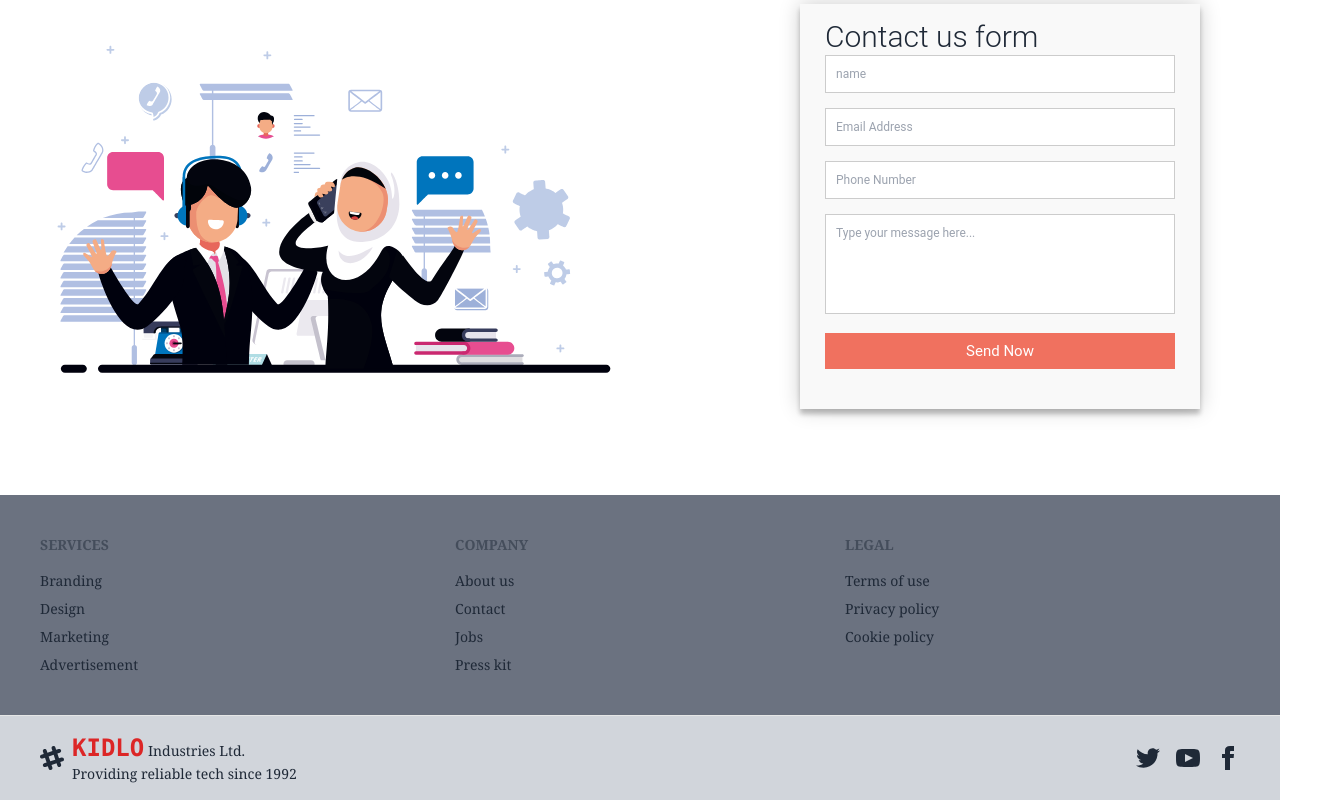
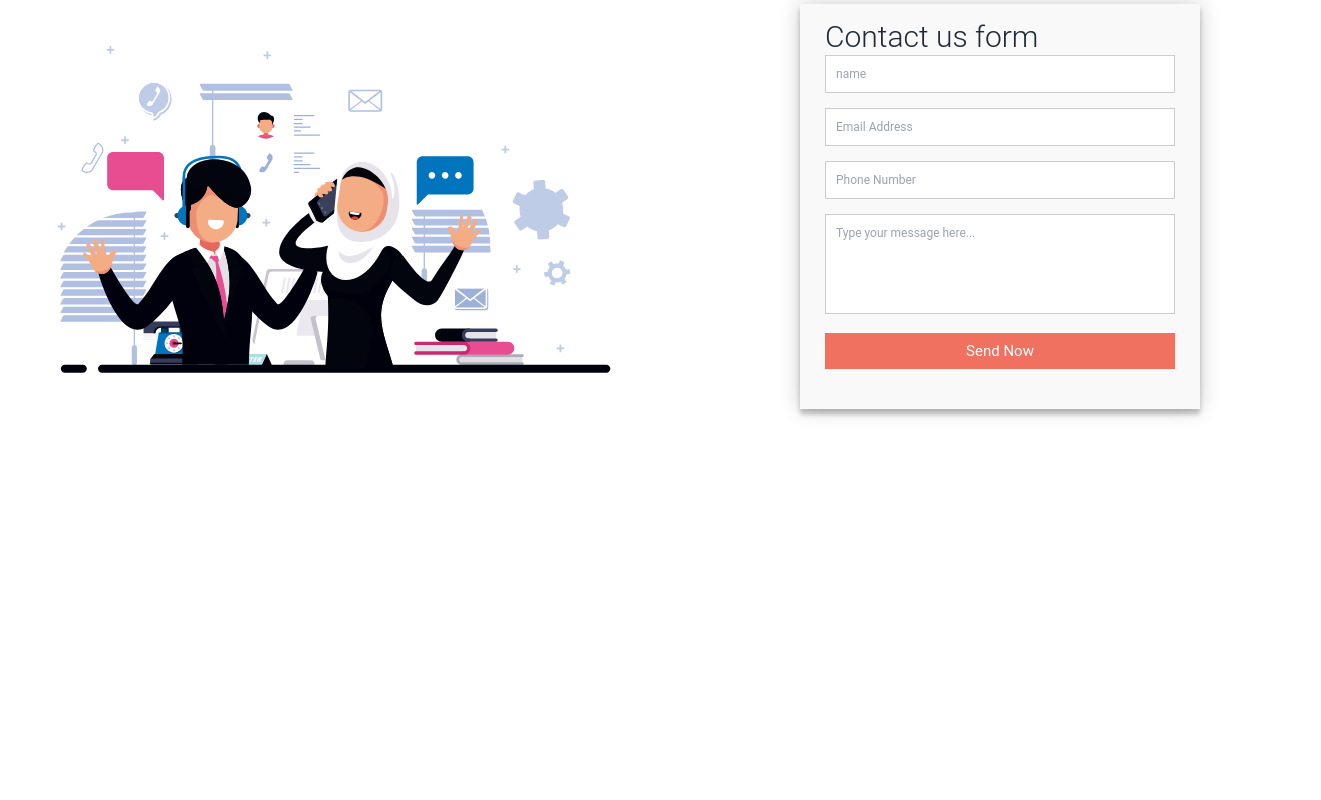
Before and after one commit to FozleRabbi1/marvel-world-client, a React (Vite) app: page / in a window 1280 px wide. Shown: the part 1114-1914 px from the top of the page, 1321 px wide, since content can reach past the window. Built offline with nearby package versions, Linux system fonts and the light colour scheme; no server answers.

Commit message:
added animation in footer  (AOS)

```diff
--- a/src/ComponentsFile/SharedFile/FooterFile/Footer.jsx
+++ b/src/ComponentsFile/SharedFile/FooterFile/Footer.jsx
@@ -1,7 +1,7 @@
 
 const Footer = () => {
     return (
-        <div>
+        <div data-aos="flip-up">
             <footer className="footer p-10 bg-gray-500 text-base-content">
                 <div>
                     <span className="footer-title">Services</span>
```
